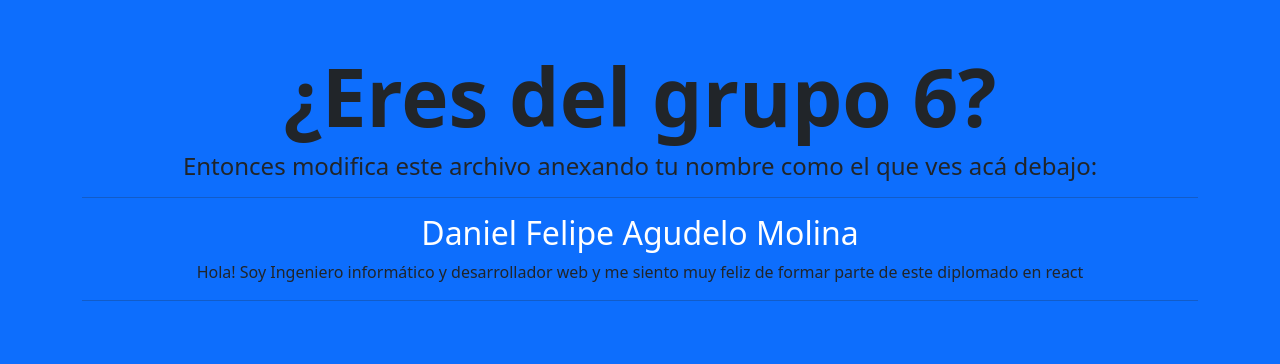
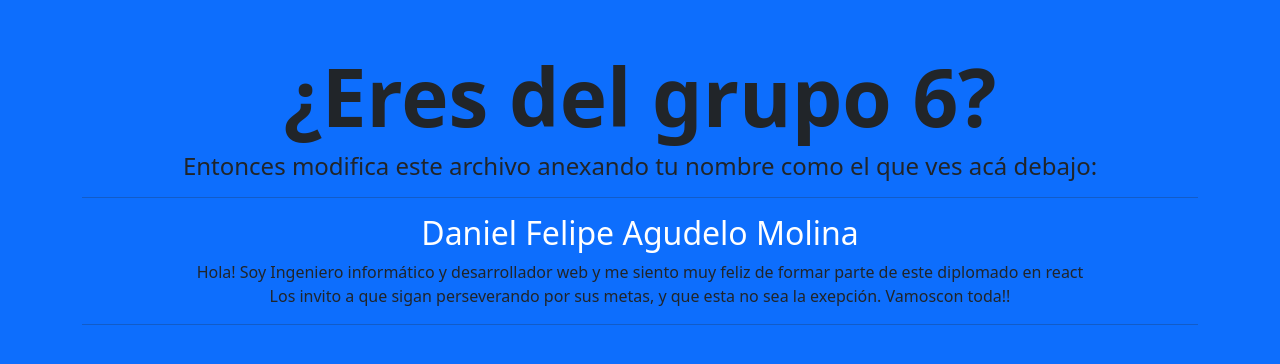
Before and after one commit to DanielFelipeAgMo/task2acti_colaborativa, a plain HTML site: page index.html in a window 1280 px wide. Drawn offline with nearby package versions, Linux system fonts and the light colour scheme.

Commit message:
Actualizando el parrafo de Daniel

```diff
--- a/index.html
+++ b/index.html
@@ -19,7 +19,8 @@
                     <h2 class="text-center text-white">
                         Daniel Felipe Agudelo Molina
                     </h2>
-                    <p class="text-center"> Hola! Soy Ingeniero informático y desarrollador web y me siento muy feliz de formar parte de este diplomado en react</p>
+                    <p class="text-center"> Hola! Soy Ingeniero informático y desarrollador web y me siento muy feliz de formar parte de este diplomado en react <br>
+                    Los invito a que sigan perseverando por sus metas, y que esta no sea la exepción. Vamoscon toda!! </p>
                 </article>
                 <hr>
             </div>
```
